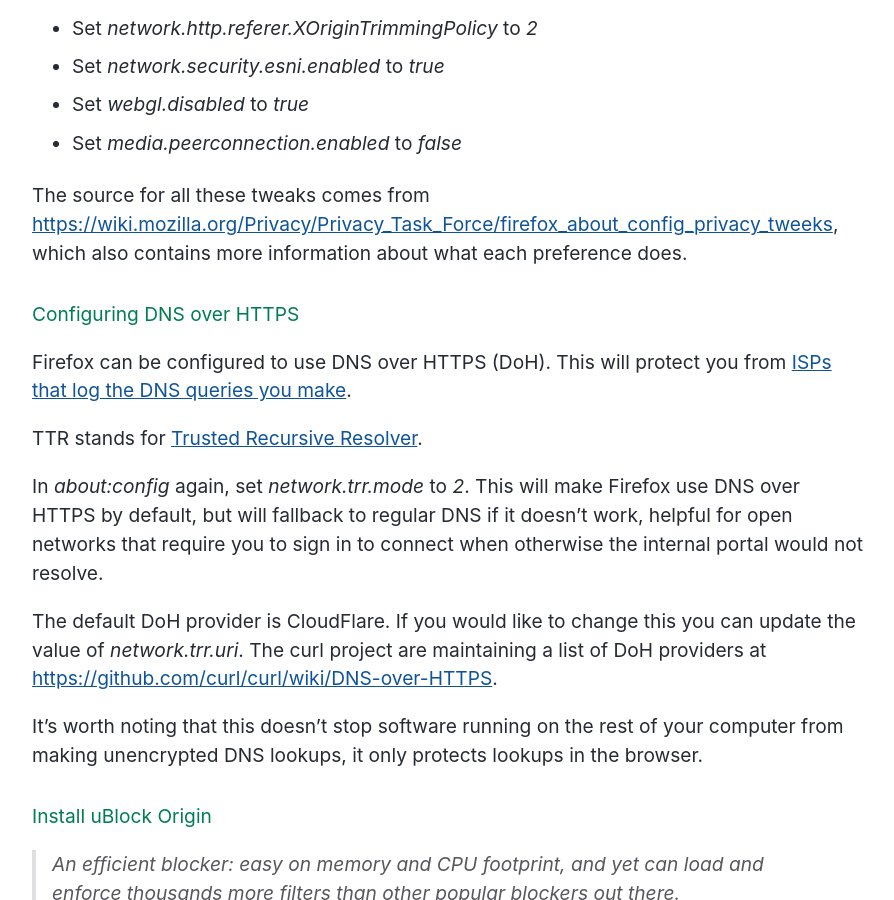
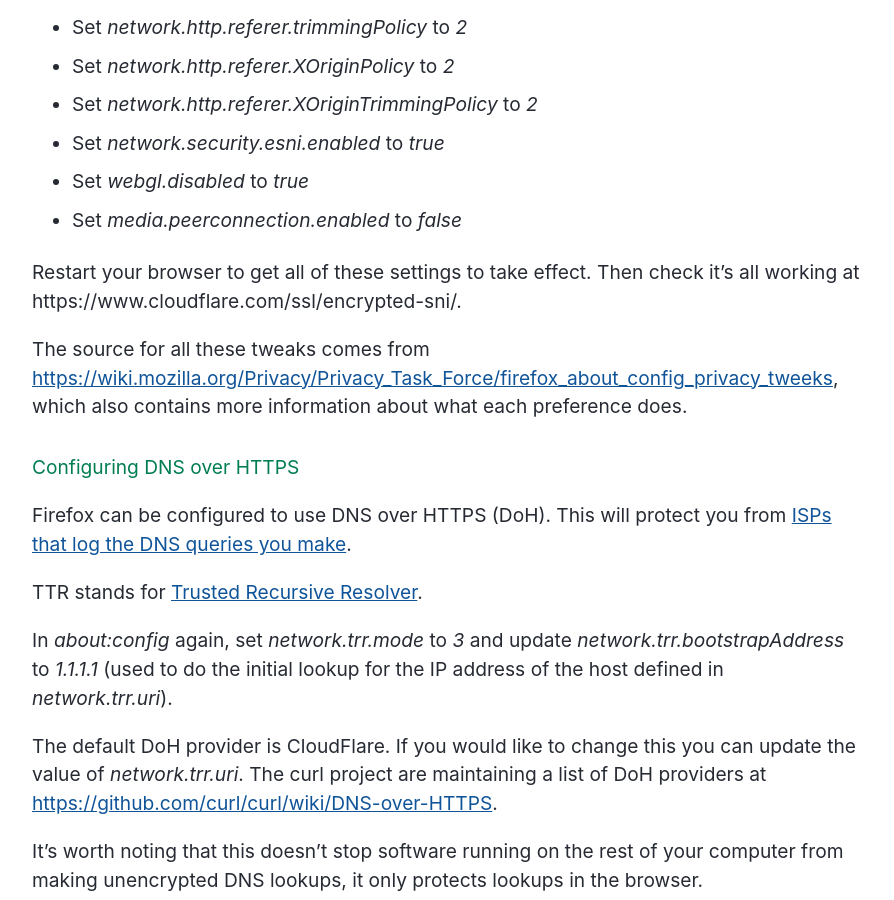
Before and after one commit to sjparkinson/uncomplicated.systems, a Jekyll site: the page built from _posts/2019-09-06-firefox-privacy.md, in a window 1280 px wide and 900 px high, scrolled down 2541 px. Shown: the whole window, without its empty margins (192-1086 px from the left). Built offline with Jekyll 4.4.1, drawn with Linux system fonts in a browser that asks for light colours; some of the changed text lies outside the part shown.

Commit message:
post: update Firefox privacy to ensure Encrypted SNI works

```diff
--- a/_posts/2019-09-06-firefox-privacy.md
+++ b/_posts/2019-09-06-firefox-privacy.md
@@ -9,6 +9,8 @@ To get Pretty Good Protection™️ using Firefox, you can use a combination of
 I've been using this configuration on my work and personal laptops and haven't really experienced any noteworthy issues with browsing the internet.
 
 > ⚠️ **Word of warning**, making these changes appears to clear your cookies, so expect to sign in to everything again.
+
+Once you've configured everything use [CloudFlare's Browser Experience Security Check tool](https://www.cloudflare.com/ssl/encrypted-sni/) to validate it's all configured correctly.
 
 #### Configuring Firefox Tracking Protection
 
@@ -45,6 +47,8 @@ Then find and update the values for each of the following preferences.
 * Set `webgl.disabled` to `true`
 * Set `media.peerconnection.enabled` to `false`
 
+Restart your browser to get all of these settings to take effect. Then check it's all working at https://www.cloudflare.com/ssl/encrypted-sni/.
+
 The source for all these tweaks comes from <https://wiki.mozilla.org/Privacy/Privacy_Task_Force/firefox_about_config_privacy_tweeks>, which also contains more information about what each preference does.
 
 #### Configuring DNS over HTTPS
@@ -53,7 +57,7 @@ Firefox can be configured to use DNS over HTTPS (DoH). This will protect you fro
 
 TTR stands for [Trusted Recursive Resolver](https://wiki.mozilla.org/Trusted_Recursive_Resolver).
 
-In `about:config` again, set `network.trr.mode` to _2_. This will make Firefox use DNS over HTTPS by default, but will fallback to regular DNS if it doesn't work, helpful for open networks that require you to sign in to connect when otherwise the internal portal would not resolve.
+In `about:config` again, set `network.trr.mode` to _3_ and update `network.trr.bootstrapAddress` to `1.1.1.1` (used to do the initial lookup for the IP address of the host defined in `network.trr.uri`).
 
 The default DoH provider is CloudFlare. If you would like to change this you can update the value of `network.trr.uri`. The curl project are maintaining a list of DoH providers at <https://github.com/curl/curl/wiki/DNS-over-HTTPS>.
 
```
